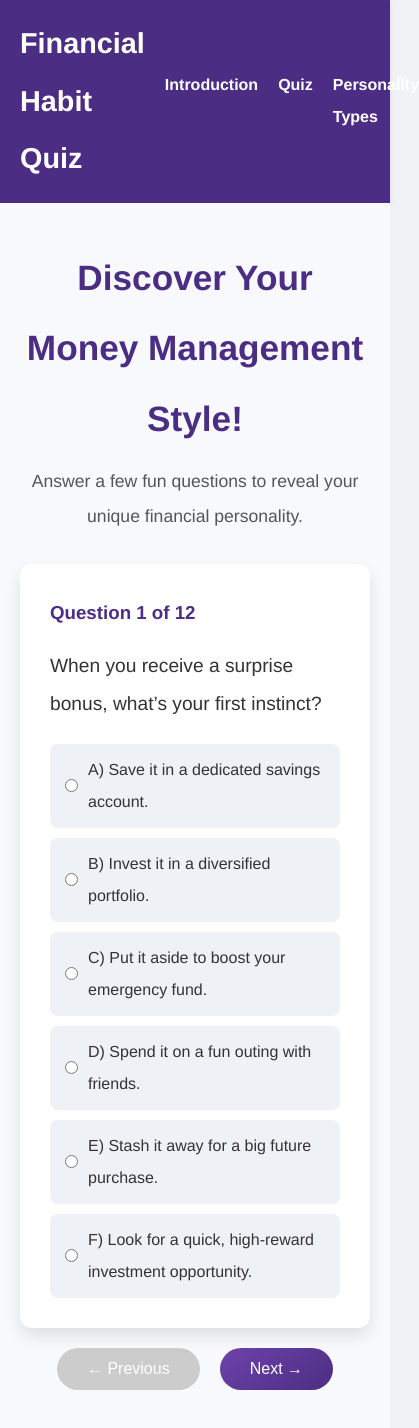
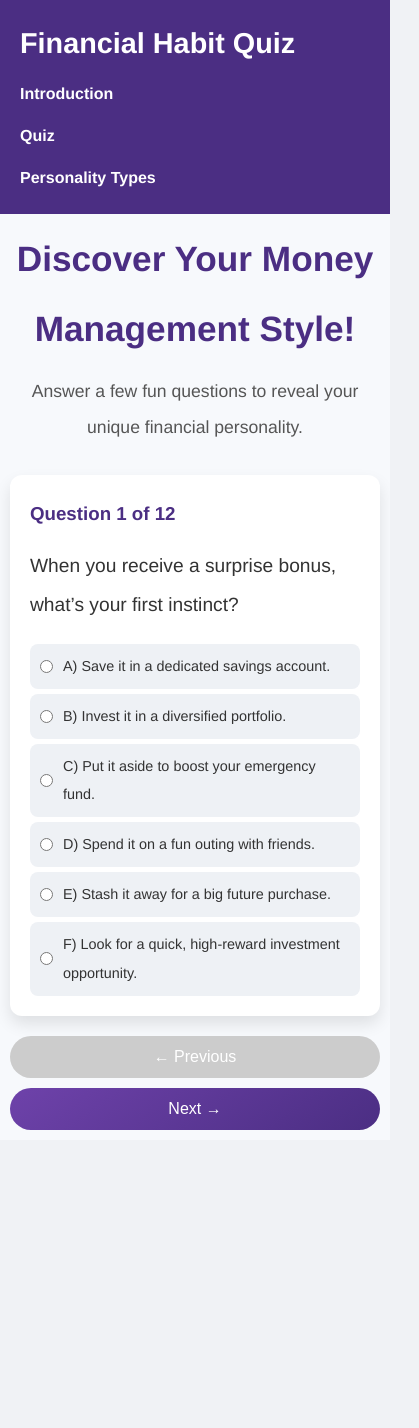
Before and after one commit to willll67/quizweb, a React (Create React App) app: page /quizweb/quiz in a window 390 px wide. Shown: the whole page, 419 px wide, since content can reach past the window. After the commit the page ends 1140 px from the top, so only its background shows below. Built offline with nearby package versions, Linux system fonts and the light colour scheme.

Commit message:
css update

```diff
--- a/src/App.css
+++ b/src/App.css
@@ -316,3 +316,59 @@ footer {
   box-shadow: 0 8px 16px rgba(0,0,0,0.1);
   text-align: center;
 }
+
+@media (max-width: 768px) {
+  /* Reduce padding on the main page containers */
+  .quiz-page, .intro-page, .personality-page {
+    padding: 10px;
+  }
+
+  /* Adjust the question card for smaller screens */
+  .question-card {
+    padding: 20px;
+    margin: 10px auto;
+    max-width: 100%;
+  }
+
+  /* Make options stack nicely and reduce spacing */
+  .options-container {
+    gap: 5px;
+  }
+
+  .option-label {
+    padding: 8px 10px;
+  }
+
+  .option-text {
+    font-size: 0.9rem;
+  }
+
+  /* Stack navigation buttons vertically and make them full width */
+  .nav-buttons {
+    flex-direction: column;
+    gap: 10px;
+  }
+
+  .nav-btn,
+  .submit-btn {
+    width: 100%;
+    padding: 12px;
+    font-size: 1rem;
+  }
+
+  /* Adjust navbar layout for smaller screens */
+  .navbar {
+    flex-direction: column;
+    align-items: flex-start;
+  }
+
+  .navbar ul {
+    flex-direction: column;
+    width: 100%;
+    padding: 0;
+  }
+
+  .navbar li {
+    margin: 5px 0;
+  }
+}
```
